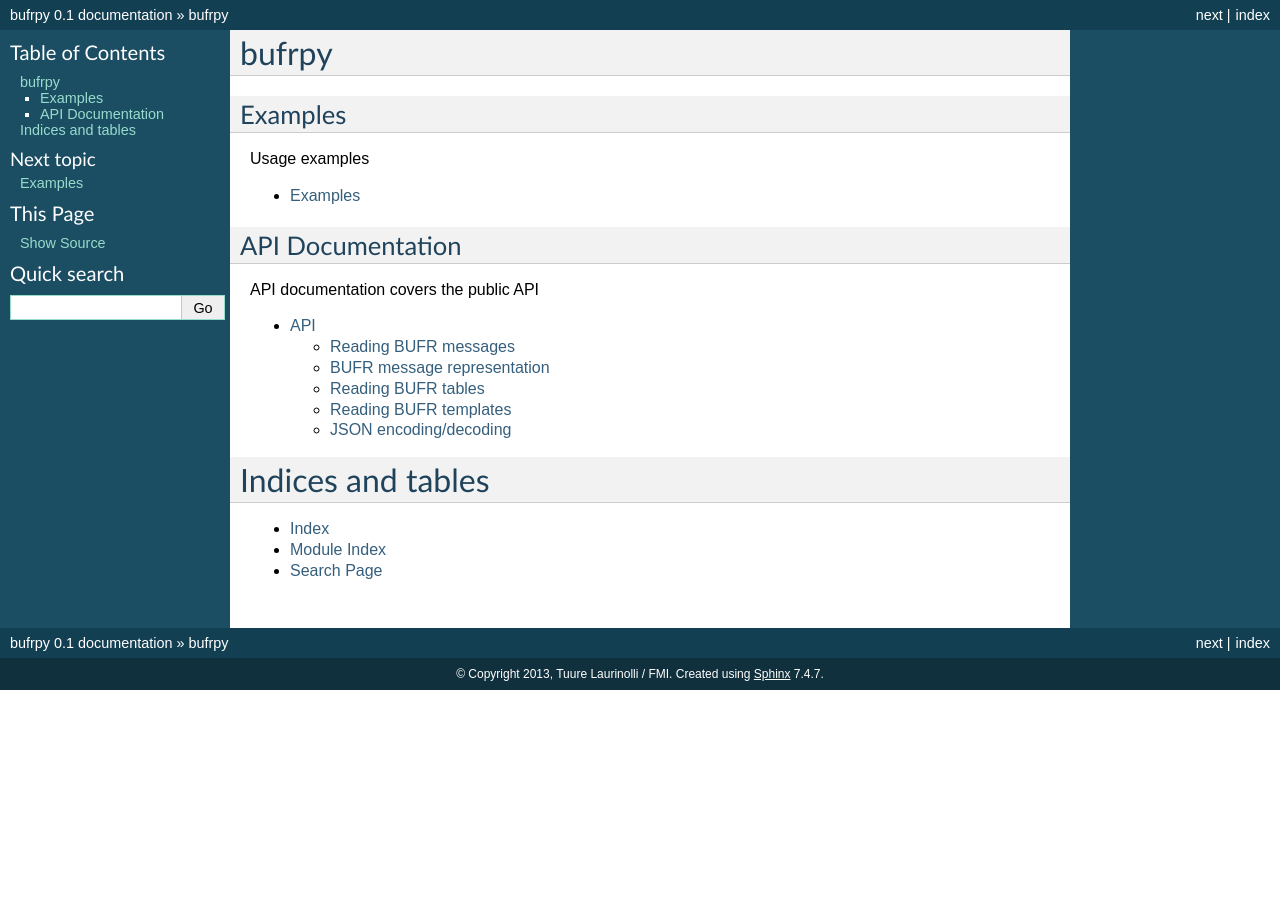
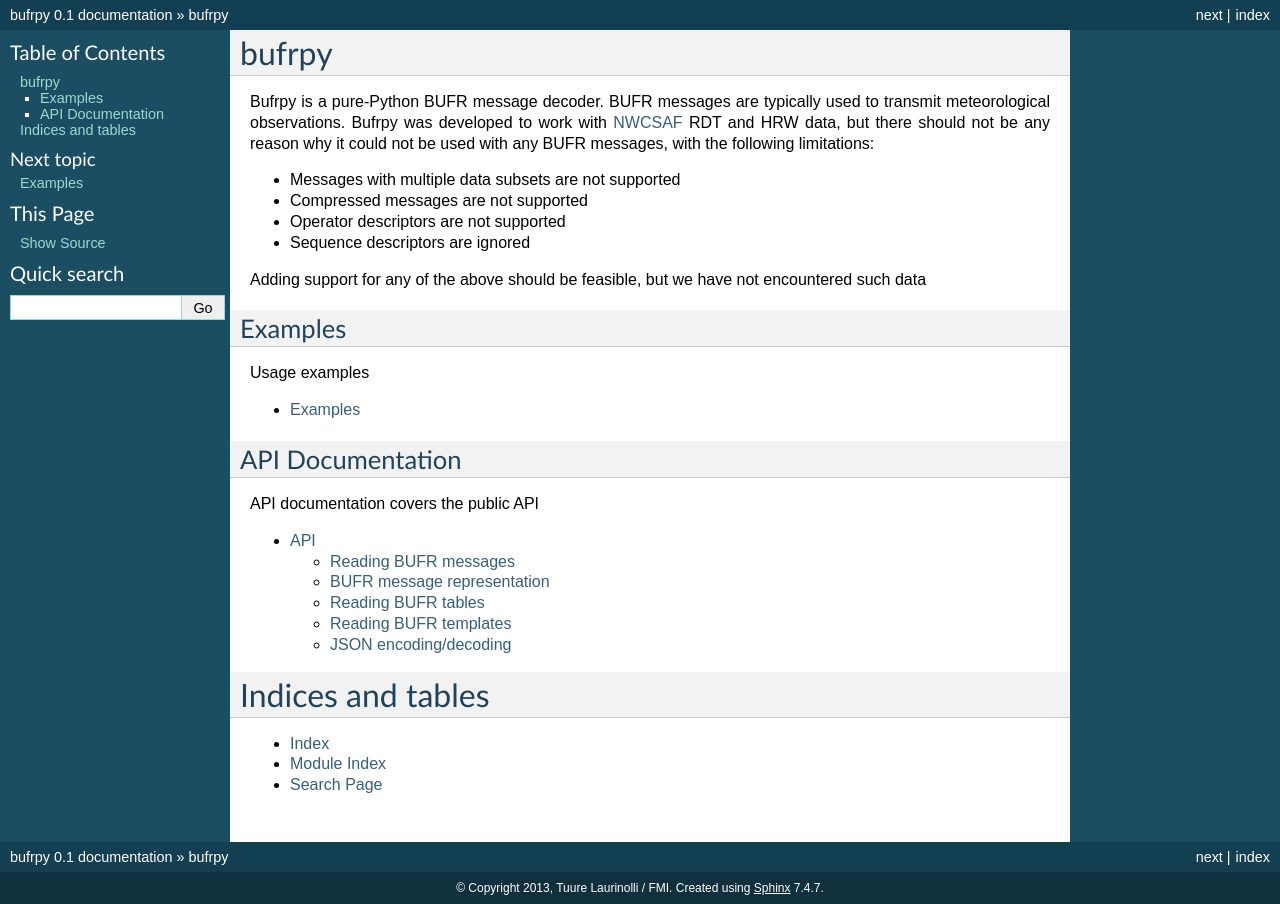
Before and after one commit to tazle/bufrpy, a Sphinx documentation site: the page built from doc/index.rst, in a window 1280 px wide. Built offline with Sphinx 7.4.7, drawn with Linux system fonts in a browser that asks for light colours.

Commit message:
Higher-level description

```diff
--- a/doc/index.rst
+++ b/doc/index.rst
@@ -5,6 +5,22 @@
 
 bufrpy
 ======
+
+Bufrpy is a pure-Python BUFR message decoder. BUFR messages are
+typically used to transmit meteorological observations. Bufrpy was
+developed to work with NWCSAF_ RDT and HRW data, but there should not
+be any reason why it could not be used with any BUFR messages, with
+the following limitations:
+
+* Messages with multiple data subsets are not supported
+* Compressed messages are not supported
+* Operator descriptors are not supported
+* Sequence descriptors are ignored
+
+Adding support for any of the above should be feasible, but we have
+not encountered such data
+
+.. _NWCSAF: http://www.nwcsaf.org/
 
 Examples
 --------
```
